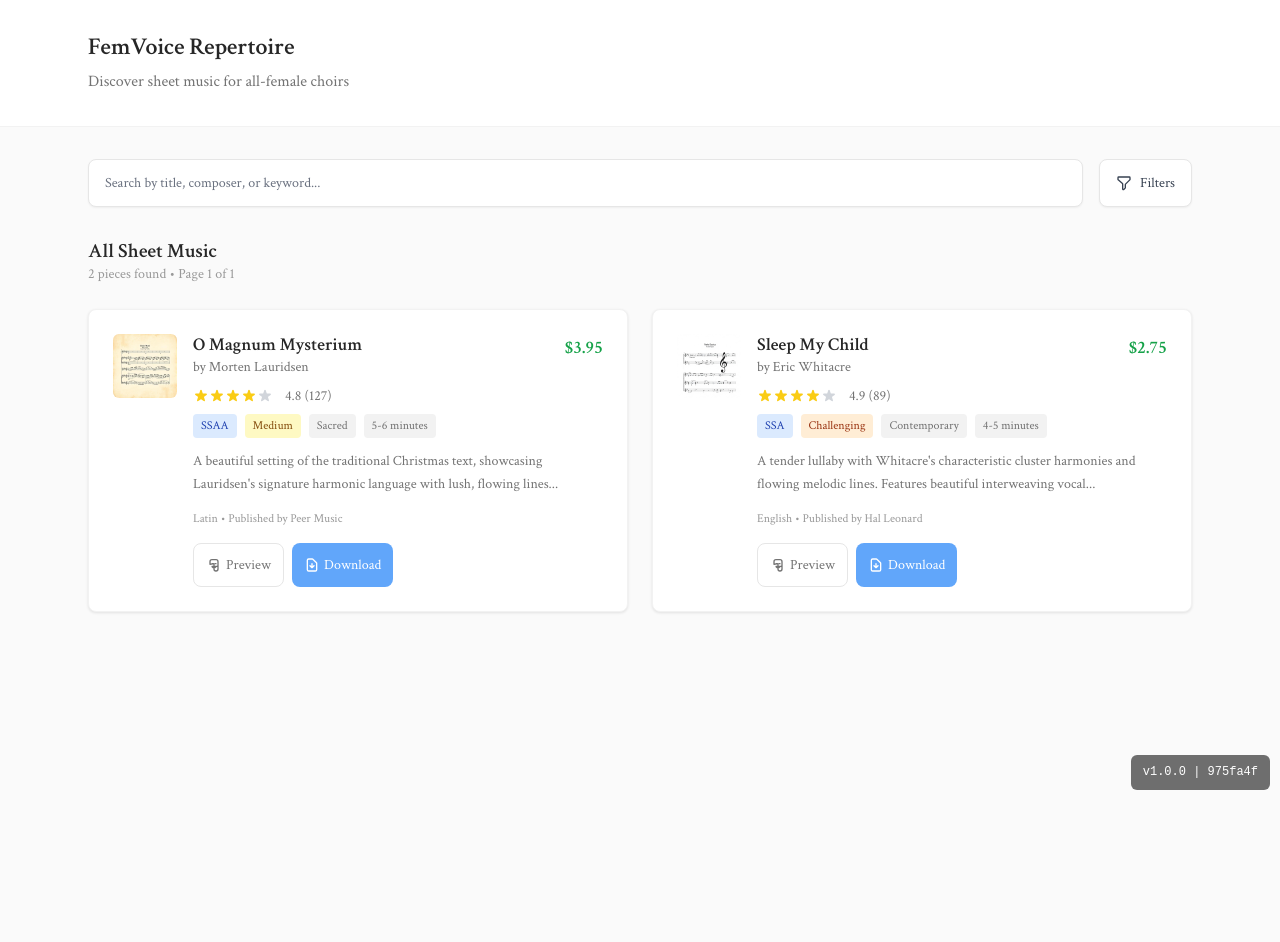
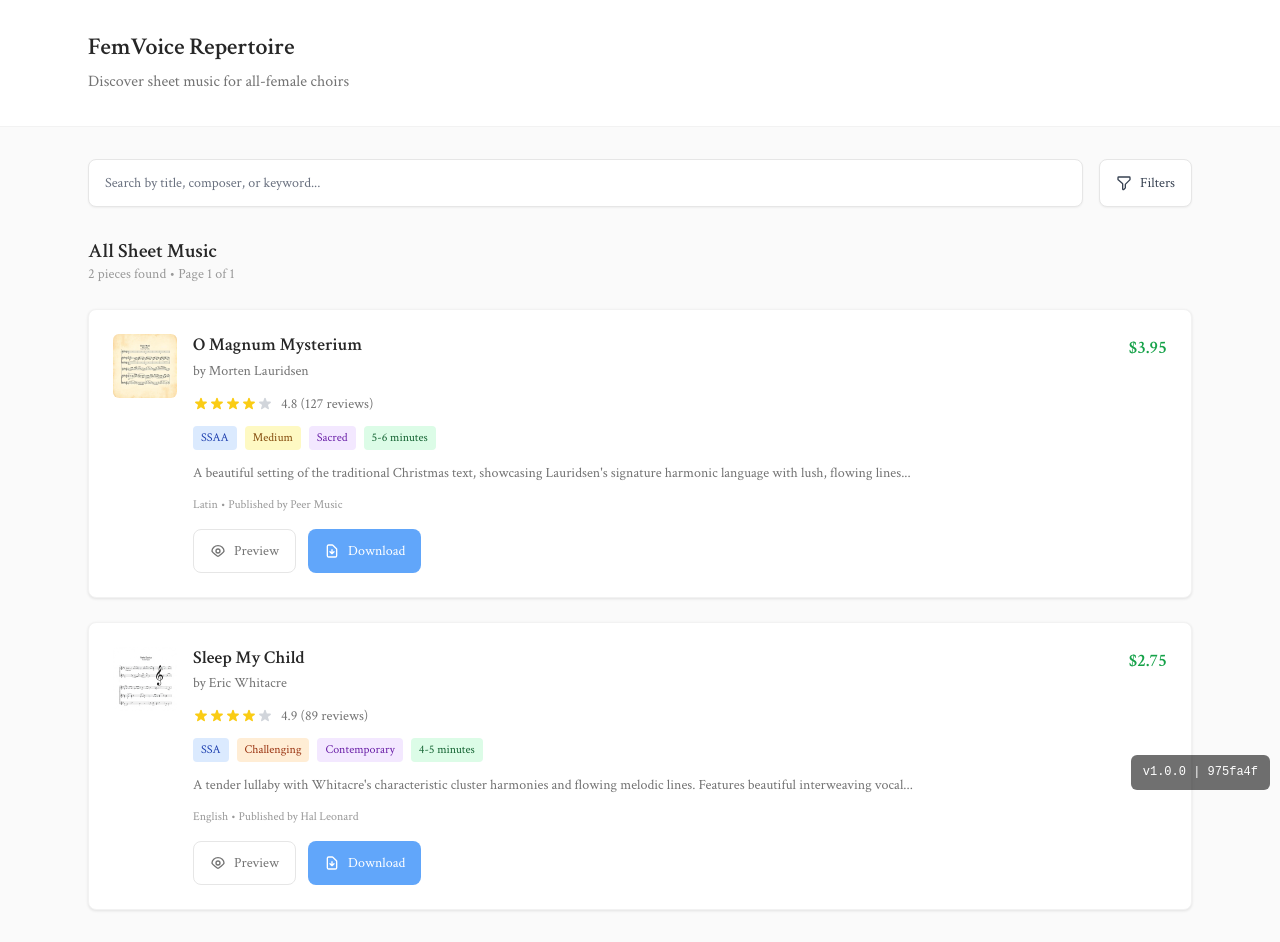
Before and after one commit to nannis/choir-music-search, a React (Vite) app: page / in a window 1280 px wide. Before the commit the page ends 800 px from the top, so only its background shows below. Built offline with nearby package versions, Linux system fonts and the light colour scheme.

Commit message:
Revert aesthetic changes

```diff
--- a/src/components/SearchResults.tsx
+++ b/src/components/SearchResults.tsx
@@ -96,7 +96,7 @@ export const SearchResults = ({ results, query, isLoading, hasSearched }: Search
         </p>
       </div>
 
-      <div className="grid gap-6 md:grid-cols-2">
+      <div className="space-y-6">
         {displayResults.map((result, index) => (
           <div key={result.id || index} className="card-content">
             <div className="flex gap-4">
@@ -111,9 +111,9 @@ export const SearchResults = ({ results, query, isLoading, hasSearched }: Search
 
               {/* Content */}
               <div className="flex-1 min-w-0">
-                <div className="flex justify-between items-start mb-2">
+                <div className="flex justify-between items-start mb-3">
                   <div className="flex-1">
-                    <h3 className="content-title">
+                    <h3 className="content-title mb-1">
                       {result.title}
                     </h3>
                     <p className="content-composer">
@@ -121,47 +121,54 @@ export const SearchResults = ({ results, query, isLoading, hasSearched }: Search
                     </p>
                   </div>
                   {result.price && (
-                    <div className="content-price">
+                    <div className="content-price text-right">
                       {result.price}
                     </div>
                   )}
                 </div>
 
-                {/* Rating */}
-                {result.rating && (
-                  <div className="rating-stars mb-2">
-                    <div className="flex">
+                {/* Rating - Make sure this is visible */}
+                <div className="flex items-center gap-2 mb-3">
+                  <div className="flex items-center">
                     {[...Array(5)].map((_, i) => (
-                        <svg key={i} className={`w-4 h-4 ${i < Math.floor(result.rating!) ? 'rating-star' : 'text-gray-300'}`} fill="currentColor" viewBox="0 0 20 20">
+                      <svg
+                        key={i}
+                        className={`w-4 h-4 ${i < Math.floor(result.rating || 0) ? 'text-yellow-400' : 'text-gray-300'}`}
+                        fill="currentColor"
+                        viewBox="0 0 20 20"
+                      >
                         <path d="M9.049 2.927c.3-.921 1.603-.921 1.902 0l1.07 3.292a1 1 0 00.95.69h3.462c.969 0 1.371 1.24.588 1.81l-2.8 2.034a1 1 0 00-.364 1.118l1.07 3.292c.3.921-.755 1.688-1.54 1.118l-2.8-2.034a1 1 0 00-1.175 0l-2.8 2.034c-.784.57-1.838-.197-1.539-1.118l1.07-3.292a1 1 0 00-.364-1.118L2.98 8.72c-.783-.57-.38-1.81.588-1.81h3.461a1 1 0 00.951-.69l1.07-3.292z" />
                       </svg>
                     ))}
                   </div>
-                    <span className="rating-text ml-2">
-                      {result.rating} ({result.reviewCount})
+                  <span className="text-sm font-medium" style={{ color: 'hsl(var(--color-text-secondary))' }}>
+                    {result.rating} ({result.reviewCount} reviews)
                   </span>
                 </div>
-                )}
 
                 {/* Tags */}
                 <div className="flex flex-wrap gap-2 mb-3">
                   {result.voicing && (
-                    <span className="content-tag voicing">
+                    <span className="px-2 py-1 bg-blue-100 text-blue-800 rounded text-xs font-medium">
                       {result.voicing}
                     </span>
                   )}
                   {result.difficulty && (
-                    <span className={`content-tag ${result.difficulty === 'Medium' ? 'difficulty-medium' : result.difficulty === 'Challenging' ? 'difficulty-challenging' : ''}`}>
+                    <span className={`px-2 py-1 rounded text-xs font-medium ${
+                      result.difficulty === 'Medium' ? 'bg-yellow-100 text-yellow-800' :
+                      result.difficulty === 'Challenging' ? 'bg-orange-100 text-orange-800' :
+                      'bg-gray-100 text-gray-800'
+                    }`}>
                       {result.difficulty}
                     </span>
                   )}
                   {result.season && (
-                    <span className="content-tag">
+                    <span className="px-2 py-1 bg-purple-100 text-purple-800 rounded text-xs font-medium">
                       {result.season}
                     </span>
                   )}
                   {result.duration && (
-                    <span className="content-tag">
+                    <span className="px-2 py-1 bg-green-100 text-green-800 rounded text-xs font-medium">
                       {result.duration}
                     </span>
                   )}
@@ -169,7 +176,7 @@ export const SearchResults = ({ results, query, isLoading, hasSearched }: Search
 
                 {/* Description */}
                 {result.description && (
-                  <p className="content-description mb-4">
+                  <p className="content-description mb-3">
                     {result.description}
                   </p>
                 )}
@@ -182,14 +189,15 @@ export const SearchResults = ({ results, query, isLoading, hasSearched }: Search
                 )}
 
                 {/* Action buttons */}
-                <div className="flex gap-2">
-                  <button className="flex items-center gap-1 px-3 py-2 text-sm border rounded-lg hover:bg-gray-50 transition-colors" style={{ borderColor: 'hsl(var(--color-border))', color: 'hsl(var(--color-text-secondary))' }}>
+                <div className="flex gap-3">
+                  <button className="flex items-center gap-2 px-4 py-2 text-sm border rounded-lg hover:bg-gray-50 transition-colors" style={{ borderColor: 'hsl(var(--color-border))', color: 'hsl(var(--color-text-secondary))' }}>
                     <svg className="w-4 h-4" fill="none" stroke="currentColor" viewBox="0 0 24 24">
-                      <path strokeLinecap="round" strokeLinejoin="round" strokeWidth={2} d="M14.828 14.828a4 4 0 01-5.656 0M9 10h1m4 0h1m-6 4h8m-5-4v8a3 3 0 006 0V7a3 3 0 00-3-3H9a3 3 0 00-3 3v4z" />
+                      <path strokeLinecap="round" strokeLinejoin="round" strokeWidth={2} d="M15 12a3 3 0 11-6 0 3 3 0 016 0z" />
+                      <path strokeLinecap="round" strokeLinejoin="round" strokeWidth={2} d="M21 12c0 1.93-8.75 8-9 8s-9-6.07-9-8c0-4.43 4.03-8 9-8s9 3.57 9 8z" />
                     </svg>
                     Preview
                   </button>
-                  <button className="btn-primary flex items-center gap-1 px-3 py-2 text-sm">
+                  <button className="btn-primary flex items-center gap-2 px-4 py-2 text-sm">
                     <svg className="w-4 h-4" fill="none" stroke="currentColor" viewBox="0 0 24 24">
                       <path strokeLinecap="round" strokeLinejoin="round" strokeWidth={2} d="M12 10v6m0 0l-3-3m3 3l3-3m2 8H7a2 2 0 01-2-2V5a2 2 0 012-2h5.586a1 1 0 01.707.293l5.414 5.414a1 1 0 01.293.707V19a2 2 0 01-2 2z" />
                     </svg>
```
Lines whose indentation alone changed are shown as unchanged.
